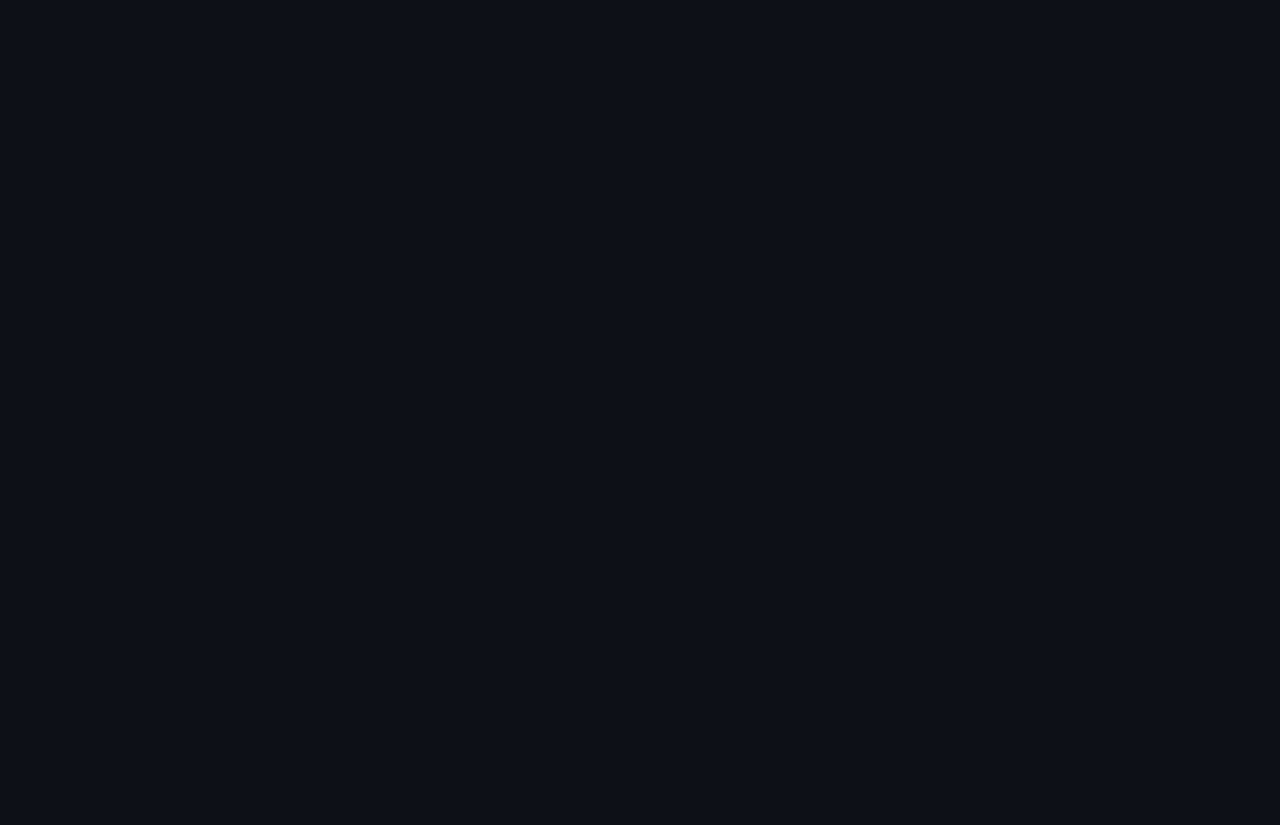
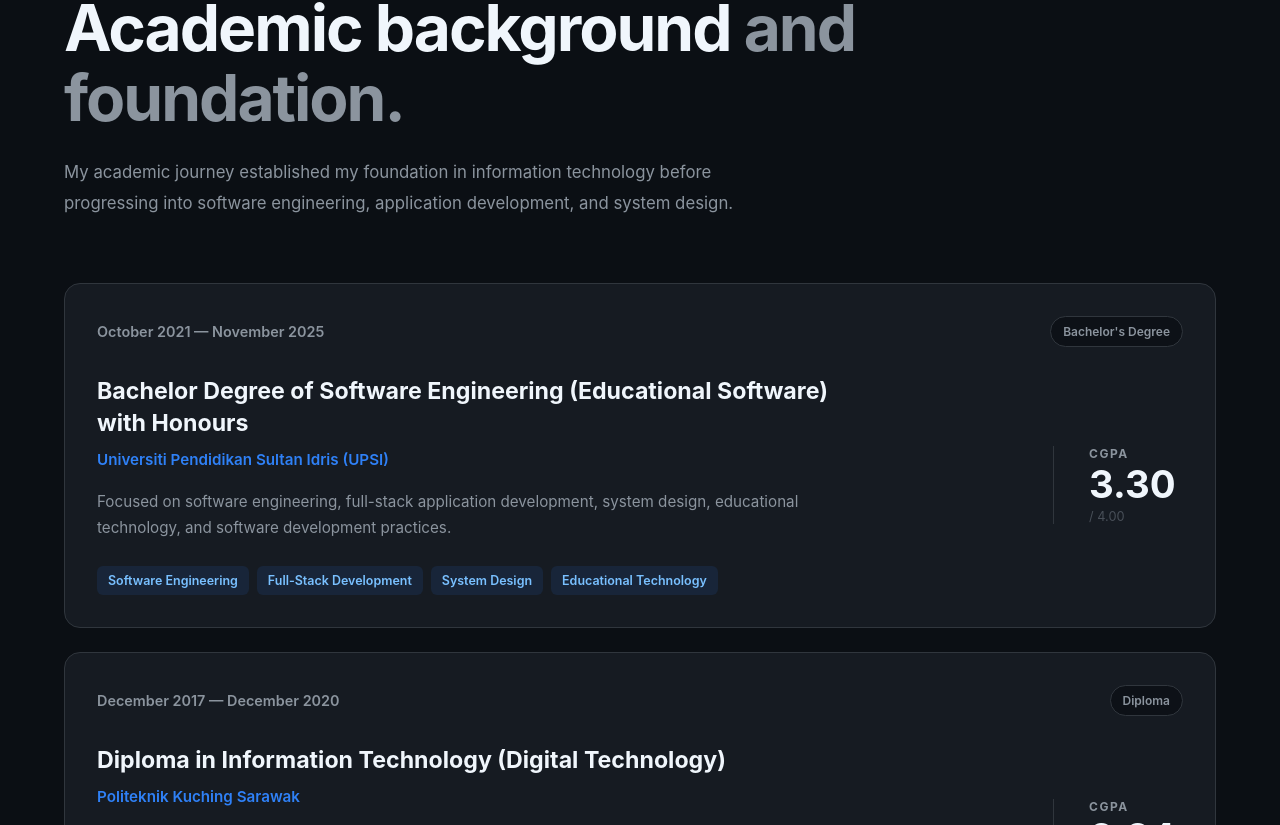
Before and after one commit to Agien99/agien99.github.io, a React (Vite) app: page / in a window 1280 px wide. Shown: the part 5215-6040 px from the top of the page. Before the commit the page ends 5057 px from the top, so only its background shows below. Built offline with nearby package versions, Linux system fonts and the light colour scheme.

Commit message:
Added Education Section

```diff
--- a/src/App.jsx
+++ b/src/App.jsx
@@ -3,6 +3,7 @@ import Hero from './components/Hero/Hero';
 import About from './components/About/About';
 import Experience from './components/Experience/Experience';
 import Skills from './components/Skills/Skills';
+import Education from './components/Education/Education';
 
 function App() {
   return (
@@ -12,6 +13,7 @@ function App() {
       <About />
       <Experience />
       <Skills />
+      <Education />
     </>
   )
 }
--- /dev/null
+++ b/src/components/Education/Education.css
@@ -0,0 +1,267 @@
+.education {
+  padding: 120px 0;
+  background: #0b0f14;
+}
+
+.education-container {
+  width: min(1200px, 90%);
+  margin: 0 auto;
+}
+
+/* =========================
+   HEADING
+========================= */
+
+.education-heading {
+  max-width: 850px;
+  margin-bottom: 65px;
+}
+
+.education-heading h2 {
+  margin: 0;
+
+  color: #f0f6fc;
+
+  font-size: clamp(2.3rem, 5vw, 4rem);
+  line-height: 1.1;
+  letter-spacing: -2px;
+}
+
+.education-heading h2 span {
+  color: #8b949e;
+}
+
+.education-intro {
+  max-width: 720px;
+
+  margin-top: 24px;
+
+  color: #8b949e;
+
+  font-size: 1.05rem;
+  line-height: 1.8;
+}
+
+/* =========================
+   EDUCATION LIST
+========================= */
+
+.education-list {
+  display: flex;
+  flex-direction: column;
+
+  gap: 24px;
+}
+
+/* =========================
+   EDUCATION CARD
+========================= */
+
+.education-card {
+  padding: 32px;
+
+  background: #161b22;
+
+  border: 1px solid #30363d;
+  border-radius: 16px;
+
+  transition:
+    transform 0.25s ease,
+    border-color 0.25s ease;
+}
+
+.education-card:hover {
+  transform: translateY(-4px);
+
+  border-color: #2f81f7;
+}
+
+/* =========================
+   TOP
+========================= */
+
+.education-card-top {
+  display: flex;
+  align-items: center;
+  justify-content: space-between;
+
+  gap: 20px;
+
+  margin-bottom: 28px;
+}
+
+.education-period {
+  color: #8b949e;
+
+  font-size: 0.9rem;
+  font-weight: 600;
+}
+
+.education-level {
+  padding: 7px 12px;
+
+  background: #0d1117;
+
+  border: 1px solid #30363d;
+  border-radius: 20px;
+
+  color: #8b949e;
+
+  font-size: 0.75rem;
+  font-weight: 600;
+}
+
+/* =========================
+   CONTENT
+========================= */
+
+.education-card-content {
+  display: grid;
+
+  grid-template-columns: 1fr auto;
+
+  gap: 50px;
+
+  align-items: center;
+}
+
+.education-main h3 {
+  max-width: 750px;
+
+  margin: 0 0 10px;
+
+  color: #f0f6fc;
+
+  font-size: 1.45rem;
+  line-height: 1.4;
+}
+
+.education-institution {
+  margin: 0 0 20px;
+
+  color: #2f81f7;
+
+  font-size: 0.95rem;
+  font-weight: 600;
+}
+
+.education-description {
+  max-width: 750px;
+
+  margin: 0 0 24px;
+
+  color: #8b949e;
+
+  font-size: 0.95rem;
+  line-height: 1.75;
+}
+
+/* =========================
+   HIGHLIGHTS
+========================= */
+
+.education-highlights {
+  display: flex;
+  flex-wrap: wrap;
+
+  gap: 8px;
+}
+
+.education-highlights span {
+  padding: 7px 11px;
+
+  background: rgba(47, 129, 247, 0.1);
+
+  border-radius: 6px;
+
+  color: #79c0ff;
+
+  font-size: 0.78rem;
+  font-weight: 600;
+}
+
+/* =========================
+   CGPA
+========================= */
+
+.education-cgpa {
+  min-width: 130px;
+
+  padding-left: 35px;
+
+  border-left: 1px solid #30363d;
+
+  display: flex;
+  flex-direction: column;
+  align-items: flex-start;
+}
+
+.cgpa-label {
+  margin-bottom: 4px;
+
+  color: #8b949e;
+
+  font-size: 0.75rem;
+  font-weight: 700;
+  letter-spacing: 1.5px;
+}
+
+.education-cgpa strong {
+  color: #f0f6fc;
+
+  font-size: 2.4rem;
+  line-height: 1;
+}
+
+.cgpa-total {
+  margin-top: 5px;
+
+  color: #484f58;
+
+  font-size: 0.8rem;
+}
+
+/* =========================
+   MOBILE
+========================= */
+
+@media (max-width: 700px) {
+
+  .education {
+    padding: 90px 0;
+  }
+
+  .education-heading {
+    margin-bottom: 45px;
+  }
+
+  .education-card {
+    padding: 24px;
+  }
+
+  .education-card-top {
+    align-items: flex-start;
+    flex-direction: column;
+
+    gap: 12px;
+  }
+
+  .education-card-content {
+    grid-template-columns: 1fr;
+
+    gap: 28px;
+  }
+
+  .education-cgpa {
+    padding-left: 0;
+    padding-top: 20px;
+
+    border-left: none;
+    border-top: 1px solid #30363d;
+  }
+
+  .education-main h3 {
+    font-size: 1.2rem;
+  }
+
+}
--- /dev/null
+++ b/src/components/Education/Education.jsx
@@ -0,0 +1,126 @@
+import './Education.css';
+
+const educationData = [
+  {
+    period: 'October 2021 — November 2025',
+    qualification:
+      'Bachelor Degree of Software Engineering (Educational Software) with Honours',
+    institution: 'Universiti Pendidikan Sultan Idris (UPSI)',
+    level: "Bachelor's Degree",
+    cgpa: '3.30',
+    description:
+      'Focused on software engineering, full-stack application development, system design, educational technology, and software development practices.',
+    highlights: [
+      'Software Engineering',
+      'Full-Stack Development',
+      'System Design',
+      'Educational Technology',
+    ],
+  },
+  {
+    period: 'December 2017 — December 2020',
+    qualification:
+      'Diploma in Information Technology (Digital Technology)',
+    institution: 'Politeknik Kuching Sarawak',
+    level: 'Diploma',
+    cgpa: '3.24',
+    description:
+      'Built a foundation in information technology, programming, system development, databases, and digital technologies.',
+    highlights: [
+      'Information Technology',
+      'Programming',
+      'Database',
+      'Digital Technology',
+    ],
+  },
+];
+
+function Education() {
+  return (
+    <section id="education" className="education">
+      <div className="education-container">
+
+        <div className="education-heading">
+          <p className="section-label">Education</p>
+
+          <h2>
+            Academic background
+            <span> and foundation.</span>
+          </h2>
+
+          <p className="education-intro">
+            My academic journey established my foundation in information
+            technology before progressing into software engineering,
+            application development, and system design.
+          </p>
+        </div>
+
+        <div className="education-list">
+
+          {educationData.map((education) => (
+            <article
+              className="education-card"
+              key={education.qualification}
+            >
+
+              <div className="education-card-top">
+
+                <div className="education-period">
+                  {education.period}
+                </div>
+
+                <span className="education-level">
+                  {education.level}
+                </span>
+
+              </div>
+
+              <div className="education-card-content">
+
+                <div className="education-main">
+
+                  <h3>{education.qualification}</h3>
+
+                  <p className="education-institution">
+                    {education.institution}
+                  </p>
+
+                  <p className="education-description">
+                    {education.description}
+                  </p>
+
+                  <div className="education-highlights">
+                    {education.highlights.map((highlight) => (
+                      <span key={highlight}>
+                        {highlight}
+                      </span>
+                    ))}
+                  </div>
+
+                </div>
+
+                <div className="education-cgpa">
+                  <span className="cgpa-label">CGPA</span>
+
+                  <strong>
+                    {education.cgpa}
+                  </strong>
+
+                  <span className="cgpa-total">
+                    / 4.00
+                  </span>
+                </div>
+
+              </div>
+
+            </article>
+          ))}
+
+        </div>
+
+      </div>
+    </section>
+  );
+}
+
+export default Education;
```
